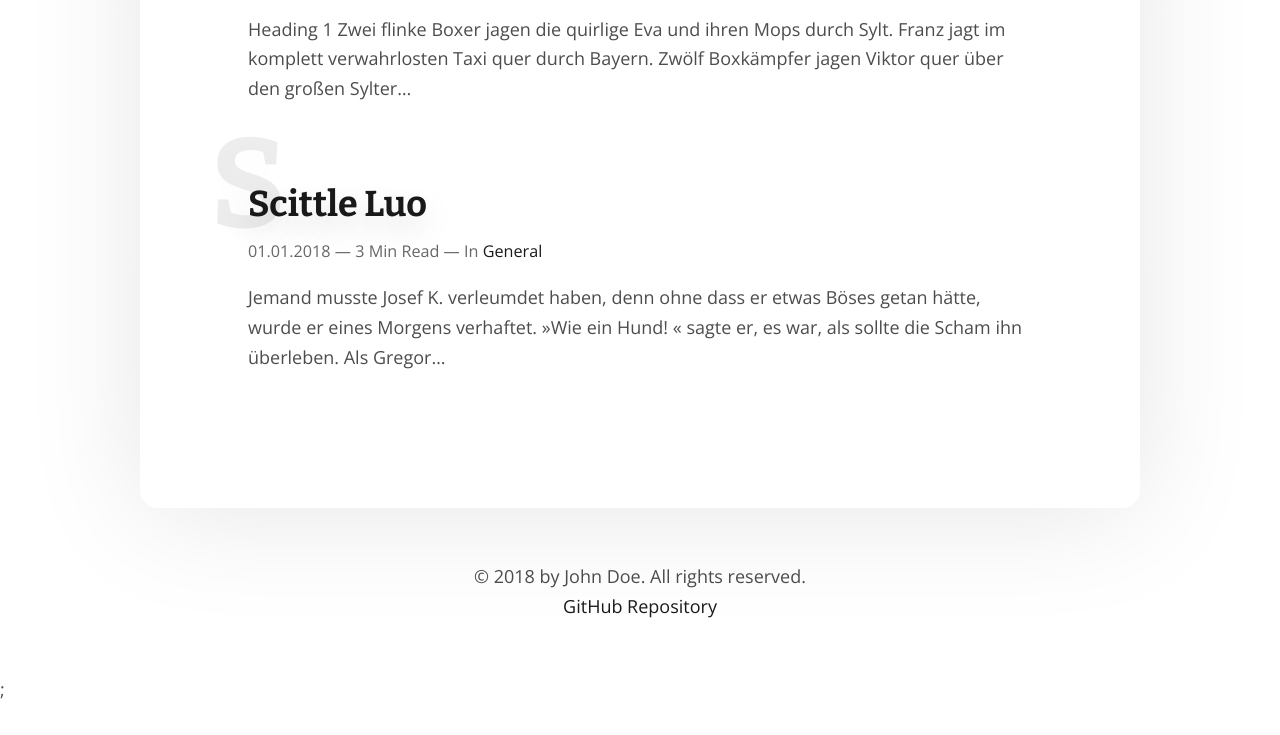
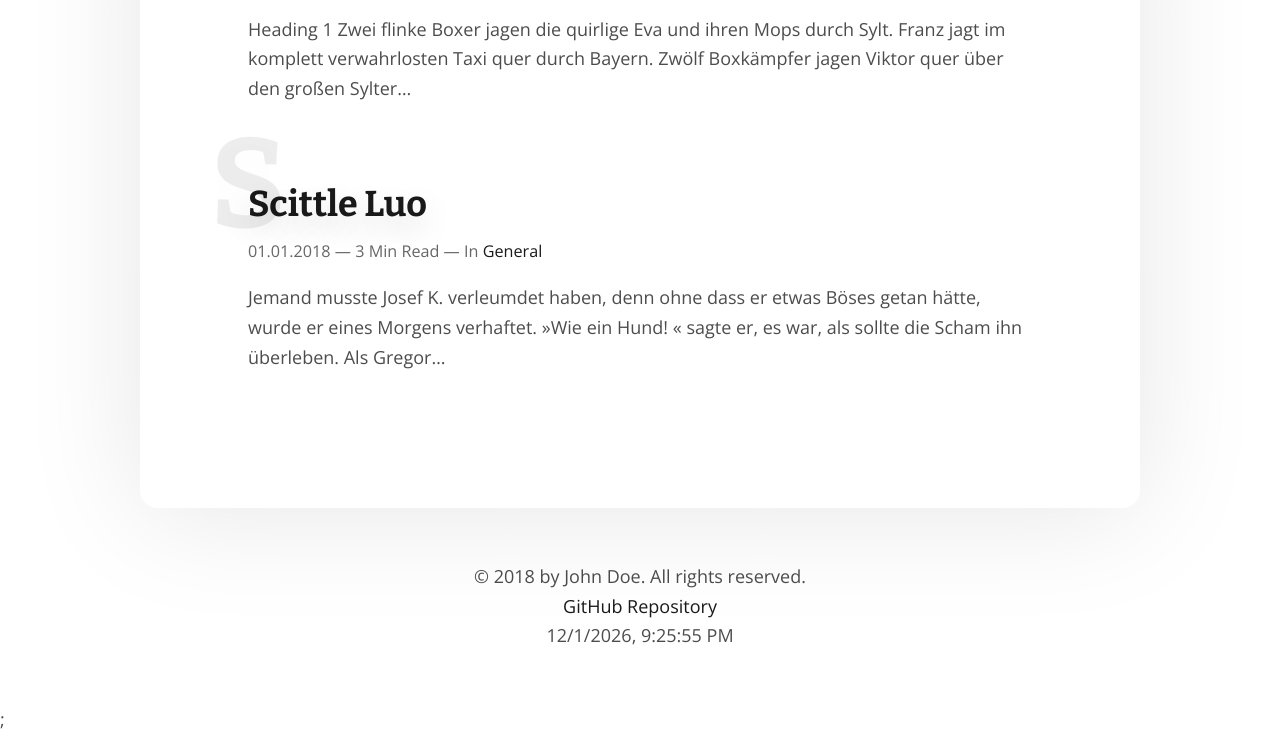
Before and after one commit to LekoArts/gatsby-starter-minimal-blog, a Gatsby site: page / in a window 1280 px wide. Shown: the part 1515-2250 px from the top of the page. Before the commit the page ends 2220 px from the top, so only its background shows below. Built offline with nearby package versions, Linux system fonts and the light colour scheme; Gatsby itself is replaced by a stand-in of ours; some packages are replaced by stand-ins of ours.

Commit message:
Add StaticQuery

```diff
--- a/gatsby-config.js
+++ b/gatsby-config.js
@@ -6,6 +6,7 @@ module.exports = {
   pathPrefix: config.pathPrefix,
   siteMetadata: {
     siteUrl: config.siteUrl + pathPrefix,
+    buildTime: new Date(Date.now()).toLocaleString(),
   },
   plugins: [
     'gatsby-plugin-react-helmet',
--- a/src/components/Layout.js
+++ b/src/components/Layout.js
@@ -1,6 +1,7 @@
 /* eslint no-unused-expressions:0 */
 
 import React from 'react';
+import { StaticQuery } from 'gatsby';
 import styled, { ThemeProvider, injectGlobal } from 'styled-components';
 import SEO from '../components/SEO';
 import theme from '../../config/Theme';
@@ -65,16 +66,30 @@ const Footer = styled.footer`
 const Layout = props => {
   const { children } = props;
   return (
+    <StaticQuery
+      query={graphql`
+        query LayoutQuery {
+          site {
+            siteMetadata {
+              buildTime
+            }
+          }
+        }
+      `}
+      render={data => (
         <ThemeProvider theme={theme}>
-      <div>
+          <React.Fragment>
             <SEO />
             {children}
             <Footer>
               &copy; 2018 by John Doe. All rights reserved. <br />
-          <a href="https://github.com/LeKoArts/gatsby-starter-minimal-blog">GitHub Repository</a>
+              <a href="https://github.com/LeKoArts/gatsby-starter-minimal-blog">GitHub Repository</a> <br />
+              {data.site.siteMetadata.buildTime}
             </Footer>;
-      </div>
+          </React.Fragment>
         </ThemeProvider>
+      )}
+    />
   );
 };
 
```
Lines whose indentation alone changed are shown as unchanged.
